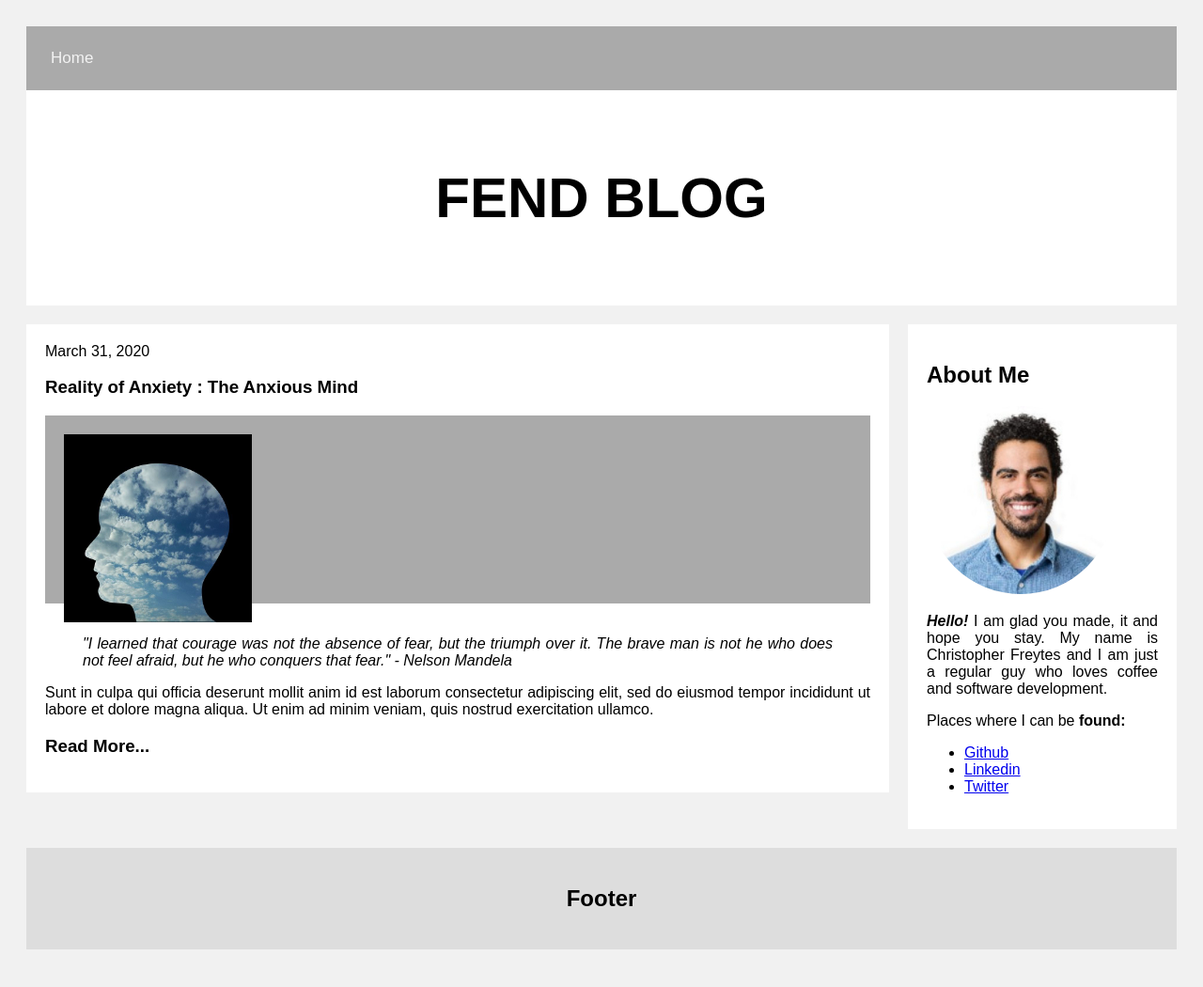
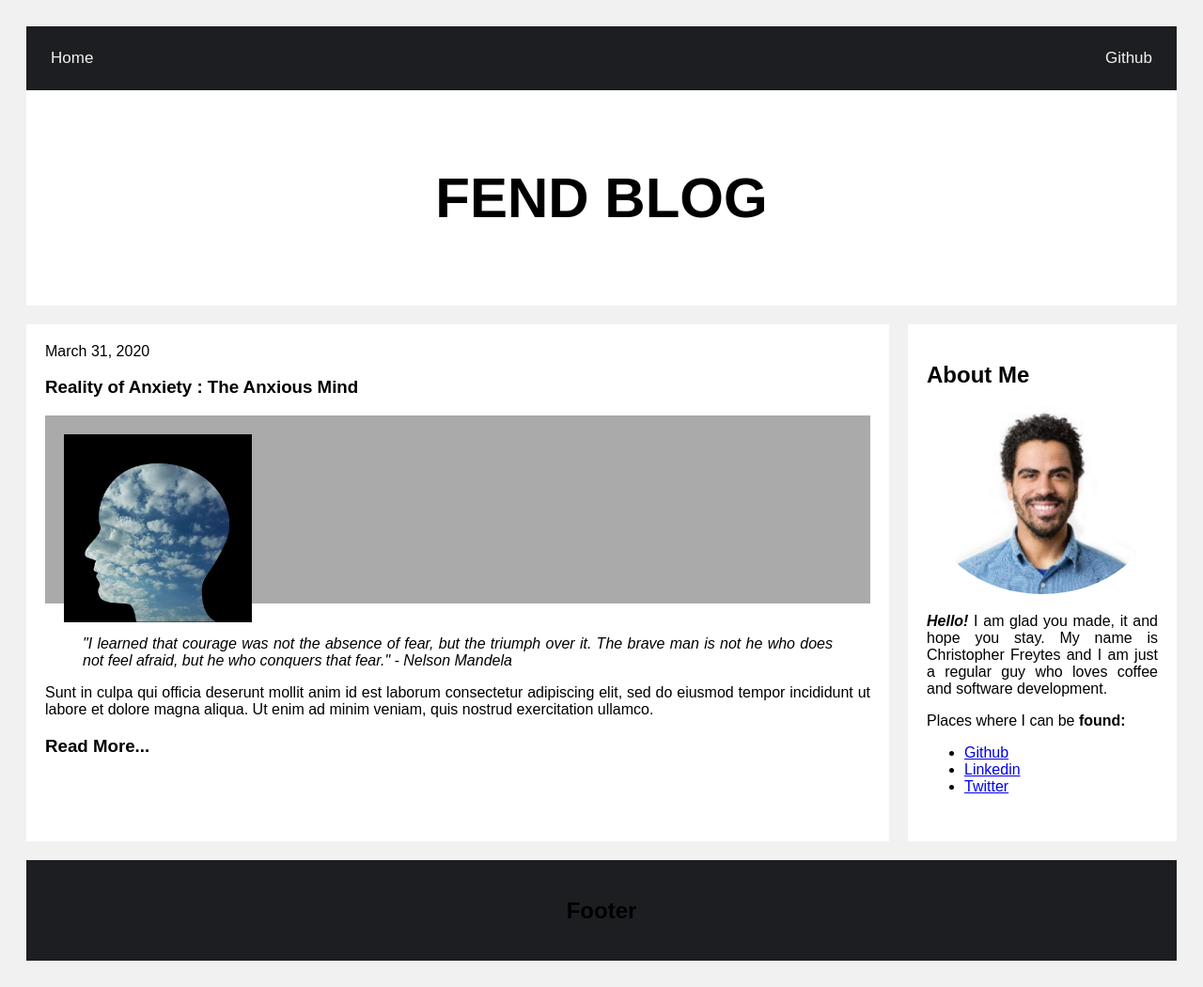
Before and after one commit to Freytes/FEND, a plain HTML site: page 1-FEND-Blog-Site/index.html in a window 1280 px wide. Shown: the whole page at 94% size. Drawn offline with Linux system fonts and the light colour scheme.

Commit message:
Added Style

```diff
--- a/1-FEND-Blog-Site/index.html
+++ b/1-FEND-Blog-Site/index.html
@@ -30,7 +30,7 @@ div{
   padding: 10px;
   font-size: 10px;
   text-align: center;
-  background: #aaa;
+  background: #1d1e22;
   overflow: hidden;
 }
 
@@ -43,6 +43,10 @@ div{
   text-decoration: none;
   font-size: 17px;
 }
+/* Right-aligned section inside the top navigation */
+.topnav-right {
+  float: right;
+}
 
 /* Change the color of links on hover */
 .topmenu a:hover {
@@ -52,8 +56,8 @@ div{
 
 /* Add a color to the active/current link */
 .topmenu a.active {
-  background-color: #4CAF50;
-  color: white;
+
+color: white;
 }
 
 
@@ -67,6 +71,7 @@ div{
 /* Right column */
 .rightcolumn {
   float: left;
+  height: auto;
   width: 25%;
   padding-left: 20px;
 }
@@ -74,17 +79,22 @@ div{
 /* image block */
 .img {
   background-color: #aaa;
-  width: 100%;
+  width:100%;
+  height:100%;
   padding: 20px;
 }
 
 /* images */
 .imgAbout {
+  width:100%;
+  height:auto;
+  object-fit: contain;
   border-radius: 50%;
 }
 
 /* Add a card effect for articles */
 .card {
+  min-height: 550px;
    background-color: white;
    padding: 20px;
    margin-top: 20px;
@@ -101,13 +111,14 @@ div{
 .footer {
   padding: 20px;
   text-align: center;
-  background: #ddd;
+  background: #1d1e22;
   margin-top: 20px;
 }
 
 /* Responsive layout - when the screen is less than 800px wide, make the two columns stack on top of each other instead of next to each other */
 @media screen and (max-width: 800px) {
   .leftcolumn, .rightcolumn {
+
     width: 100%;
     padding: 0;
   }
@@ -117,7 +128,10 @@ div{
 <body>
 
 <div class="topmenu">
-<a href="https://github.com/freytes">Home</a>
+<a href="./index.html">Home</a>
+<div class="topnav-right">
+  <a href="https://github.com/freytes">Github</a>
+</div>
 </div>
 
 <div class="header">
@@ -128,7 +142,7 @@ div{
   <div class="leftcolumn">
     <div class="card">
 
-    <div style="width: 100%; overflow: hidden;">
+    <div style="width: 100%; height: 100%; overflow: hidden;">
     <div>March 31, 2020</div>
     <div> <h3>Reality of Anxiety : The Anxious Mind</h3> </div>
     </div>
```
